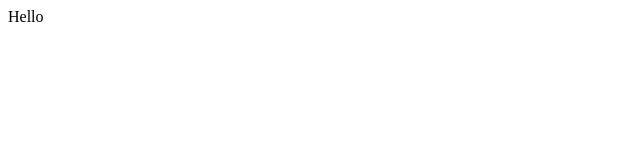
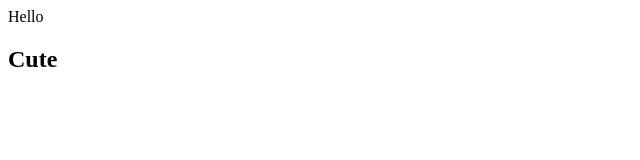
Before and after one commit to MoeRon2/demo-repo, a plain HTML site: page index.html in a window 1280 px wide. Shown: the full height of the page, 0-640 px from the left. Drawn offline with Linux system fonts and the light colour scheme.

Commit message:
No you're cute

```diff
--- a/index.html
+++ b/index.html
@@ -1 +1,2 @@
 <div>Hello</div>
+<h2>Cute</h2>
```
